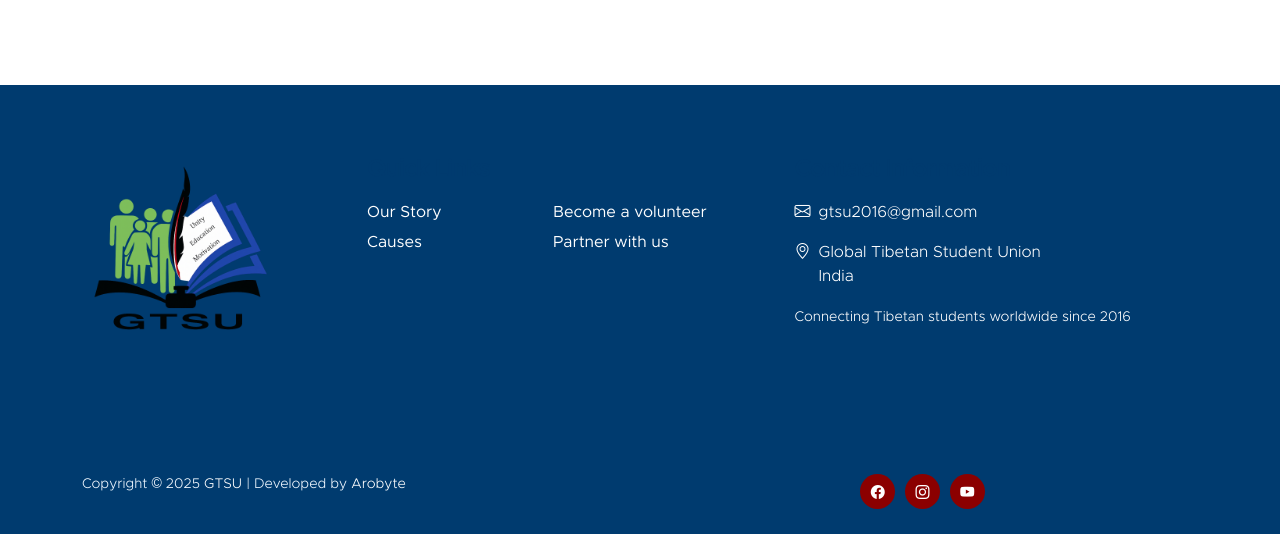
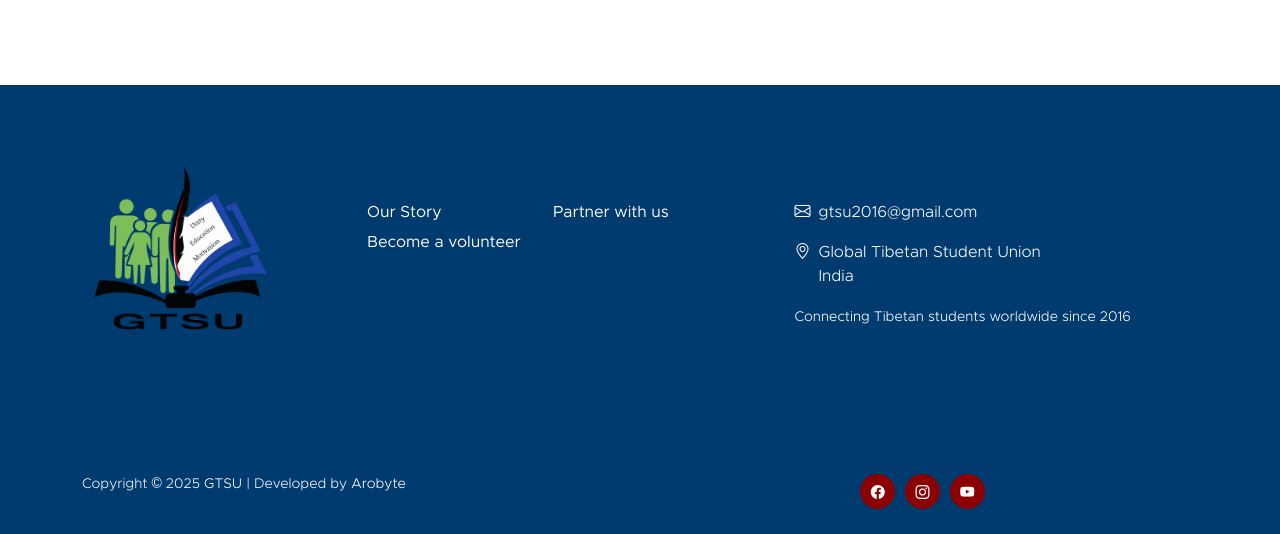
Before and after one commit to lobsangtashi123/gtsu, a Django app: page /about/ in a window 1280 px wide. Shown: the part 1983-2517 px from the top of the page. Run offline with Django 4.2, Linux system fonts and the light colour scheme; some libraries are stand-ins or nearby versions.

Commit message:
Update base.html

```diff
--- a/templates/base.html
+++ b/templates/base.html
@@ -82,9 +82,7 @@
                         <li class="nav-item">
                             <a class="nav-link {% if '/announcements/' in request.path %}active{% endif %}" href="{% url 'announcement_list' %}">Announcements</a>
                         </li>
-                        <li class="nav-item">
-                            <a class="nav-link {% if request.path == '/causes/' %}active{% endif %}" href="{% url 'causes' %}">Causes</a>
-                        </li>
+
                         <li class="nav-item">
                             <a class="nav-link {% if request.path == '/contact/' %}active{% endif %}" href="{% url 'contact' %}">Contact</a>
                         </li>
@@ -125,7 +123,7 @@
                         <ul class="footer-menu">
                             <li class="footer-menu-item"><a href="{% url 'about' %}" class="footer-menu-link">Our Story</a></li>
 
-                            <li class="footer-menu-item"><a href="{% url 'causes' %}" class="footer-menu-link">Causes</a></li>
+
 
                             <li class="footer-menu-item"><a href="{% url 'volunteer' %}" class="footer-menu-link">Become a volunteer</a></li>
 
```
